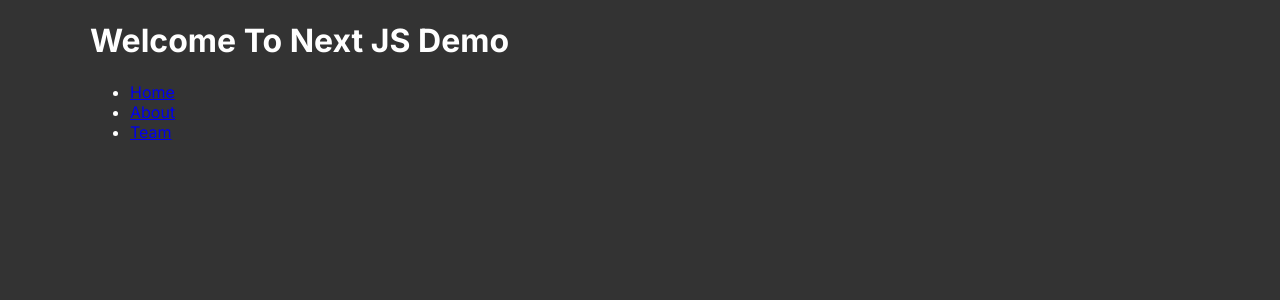
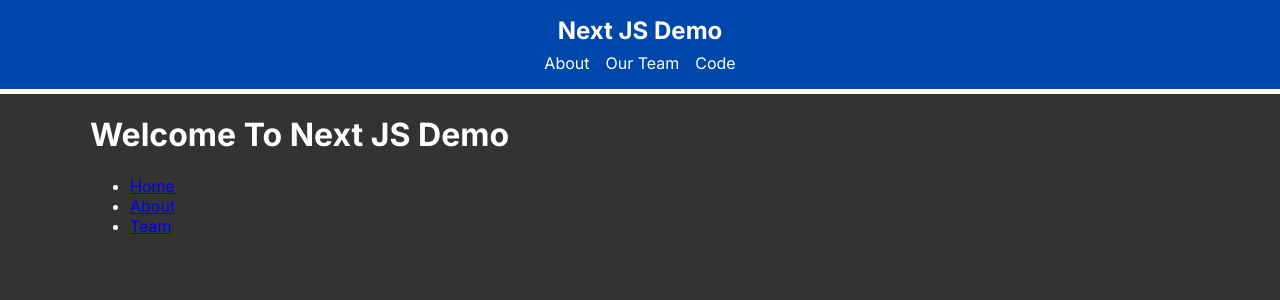
Before and after one commit to Emp923/nextjs-demo, a Next.js app: page / in a window 1280 px wide. Shown: the top 300 px of the page. Built offline with nearby package versions, Linux system fonts and the light colour scheme.

Commit message:
adds Header component

```diff
--- /dev/null
+++ b/app/components/Header.jsx
@@ -0,0 +1,20 @@
+import Link from 'next/link';
+
+const Header = () => {
+  return (
+    <header className="header">
+      <div className="container">
+        <div className="logo">
+          <Link href="/">Next JS Demo</Link>
+        </div>
+        <div className="links">
+          <Link href="/about">About</Link>
+          <Link href="/about/team">Our Team</Link>
+          <Link href="/code/repos">Code</Link>
+        </div>
+      </div>
+    </header>
+  );
+};
+
+export default Header;
--- a/app/layout.jsx
+++ b/app/layout.jsx
@@ -1,5 +1,6 @@
-import { Inter } from "next/font/google";
-import "./globals.css";
+import { Inter } from 'next/font/google';
+import Header from './components/Header';
+import './globals.css';
 
 const inter = Inter({ subsets: ["latin"] });
 
@@ -14,7 +15,8 @@
   return (
     <html lang="en">
       <body className={inter.className}>
-        <main className='container'>
+        <Header />
+        <main className="container">
           {children}
         </main>
       </body>
```
